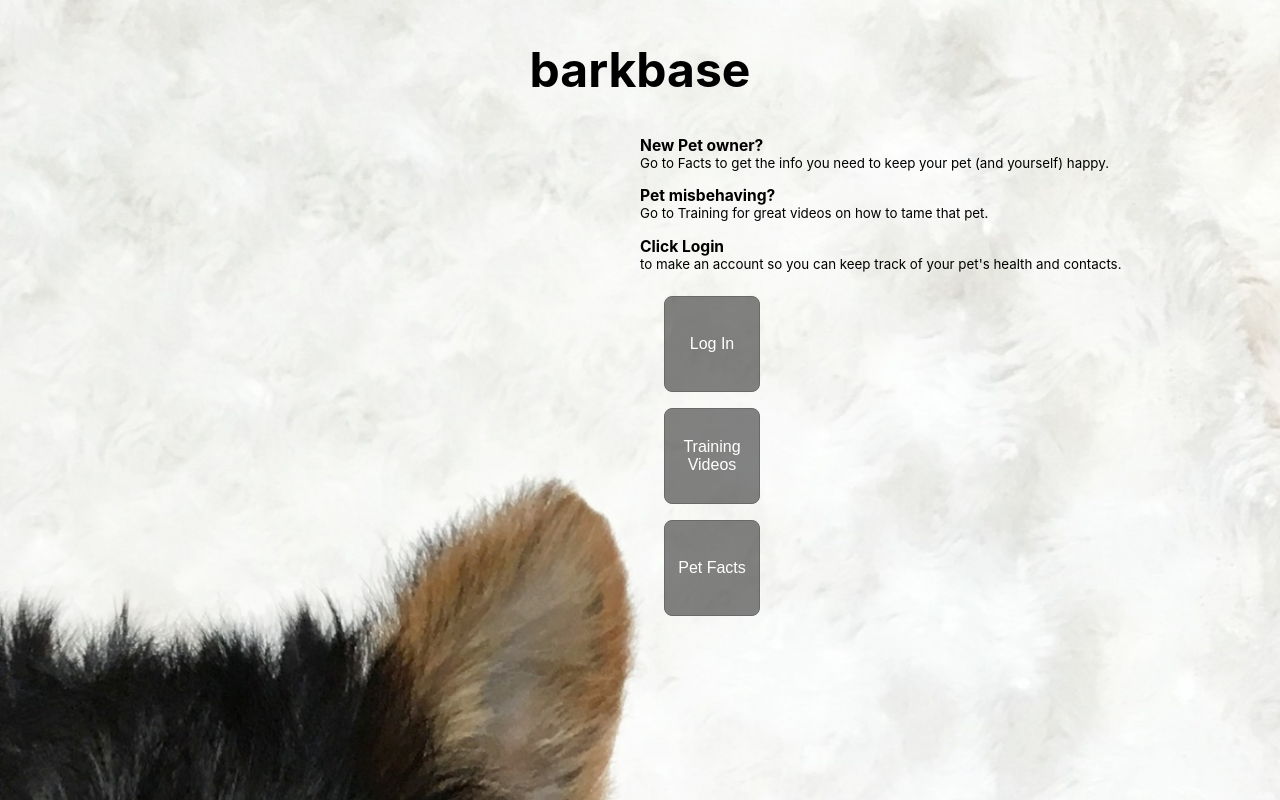
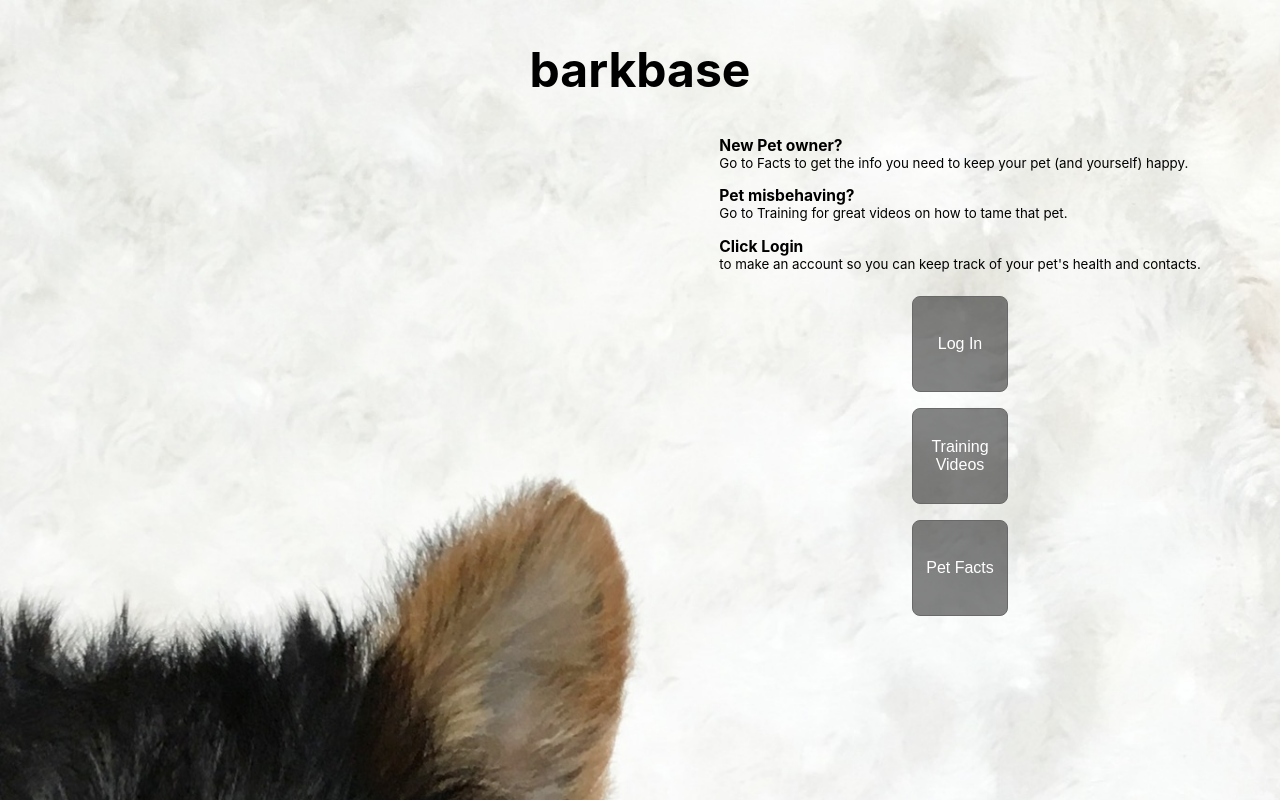
Before and after one commit to Bark-Base/FE-bark-base, a React (Create React App) app: page / in a window 1280 px wide. Built offline with nearby package versions, Linux system fonts and the light colour scheme; no server answers.

Commit message:
fixed seom styling on the home page

```diff
--- a/src/components/VerticalNavigation/VerticalNav.css
+++ b/src/components/VerticalNavigation/VerticalNav.css
@@ -1,8 +1,6 @@
 .vert-nav {
     display: flex;
     flex-direction: column;
-    grid-column: 2 / 3;
-    width: 90%;
     margin: 1rem;
 }
 
--- a/src/views/Home/Home.css
+++ b/src/views/Home/Home.css
@@ -9,13 +9,18 @@
     ". nav";
     background-image: url('../../assets/IMG_49861.jpg');
     background-size: cover;
-  }
+}
 
-  .barkbase-logo {
+.barkbase-logo {
     grid-column: span 2;
     text-align: center;
     font-size: 3rem;
-  }
+}
+
+.homepage-content {
+ grid-column-start: 2;
+ justify-items:center
+}
 
 .temp-text {
     font-size: smaller;
--- a/src/views/Home/Home.jsx
+++ b/src/views/Home/Home.jsx
@@ -8,8 +8,9 @@ export default function Home() {
   return (
     <section className="homepage">
       <h1 className="barkbase-logo">barkbase</h1>
-      <div></div>
-      <div>
+      <div className="homepage-content">
+
+
         {!user?.email ? (
           <article className="temp-text">
             <h3>New Pet owner? </h3>
@@ -31,6 +32,8 @@ export default function Home() {
             </span>
           </article>
         ) : null}
+
+
         <VerticalNav />
       </div>
     </section>
```
